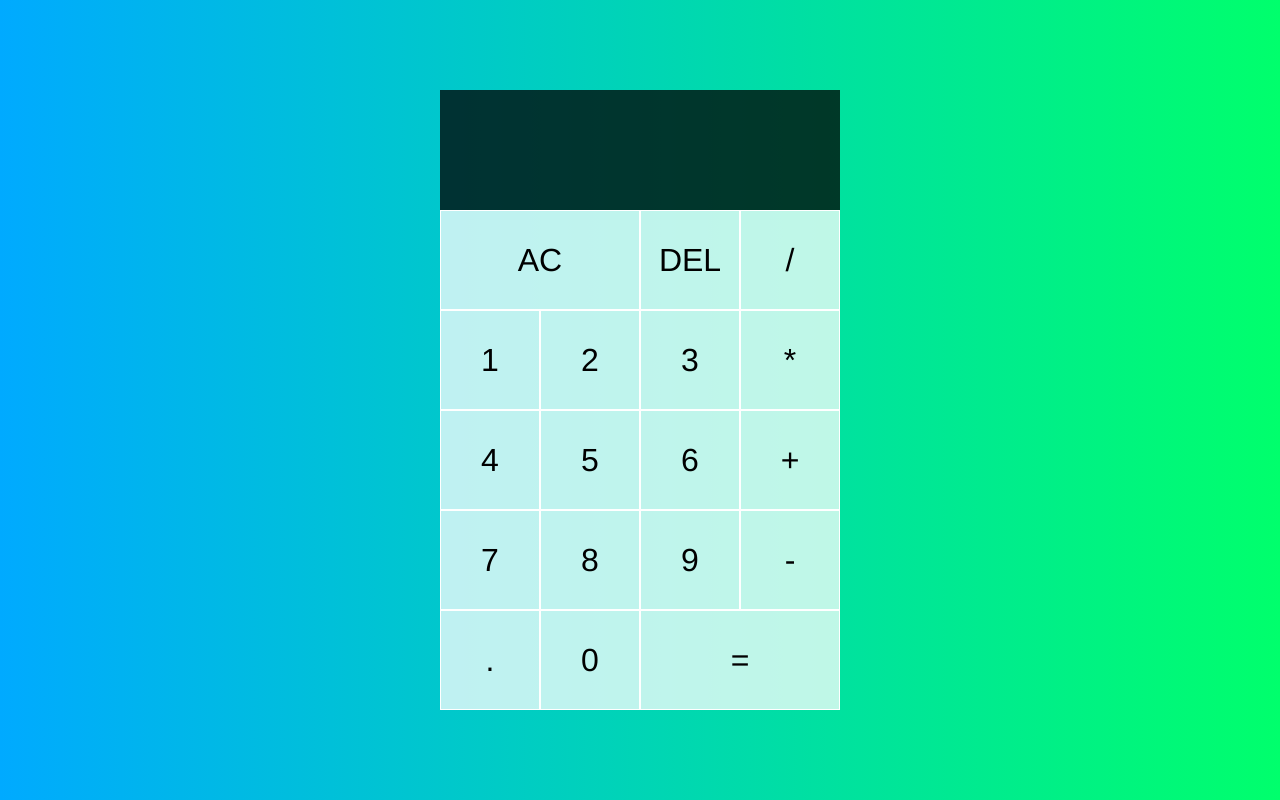
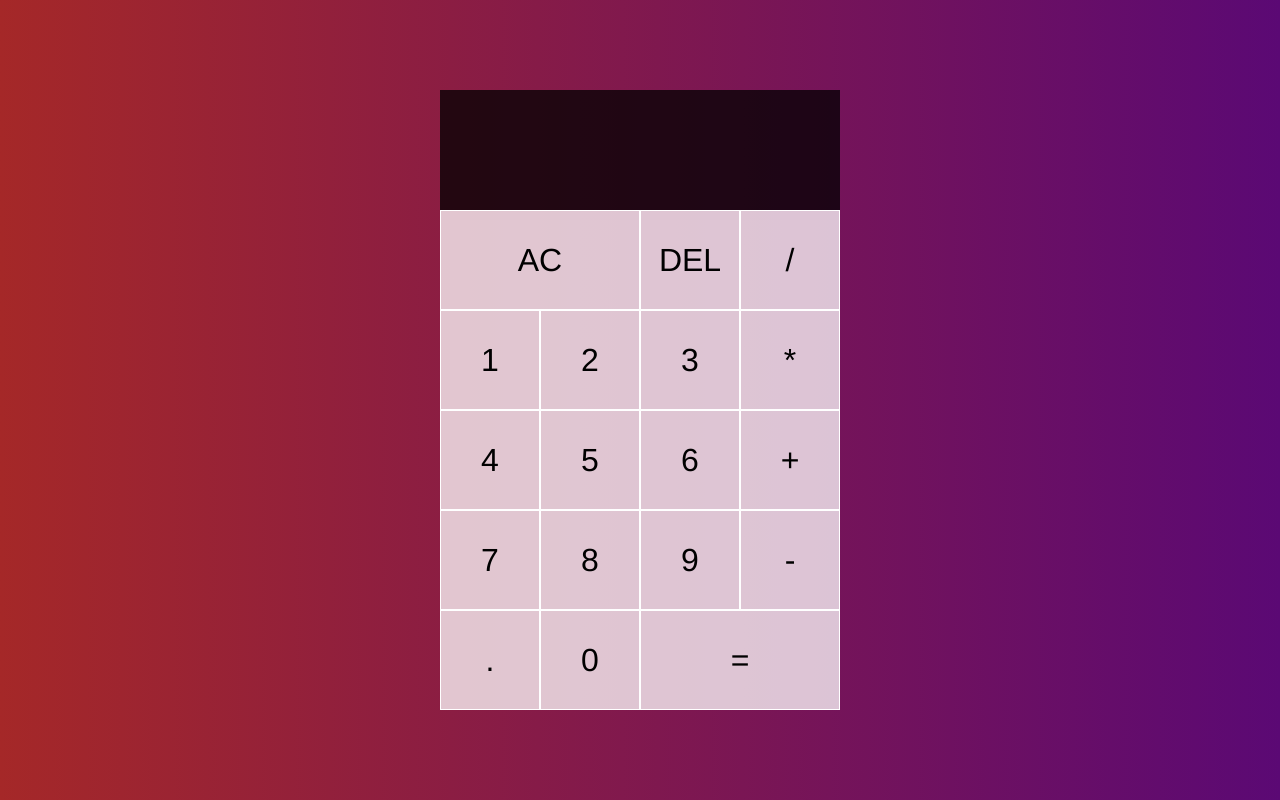
Before and after one commit to ViswaasLP/Calculator, a plain HTML site: page index.html in a window 1280 px wide. Drawn offline with Linux system fonts and the light colour scheme.

Commit message:
Added files

```diff
--- a/style.css
+++ b/style.css
@@ -7,7 +7,7 @@
 body{
     margin:0;
     padding:0;
-    background: linear-gradient(to right, #00aaff, #00ff6c);
+    background: linear-gradient(to right, #a52828, #5b0974);
 }
 
 .calculator-grid{
```
